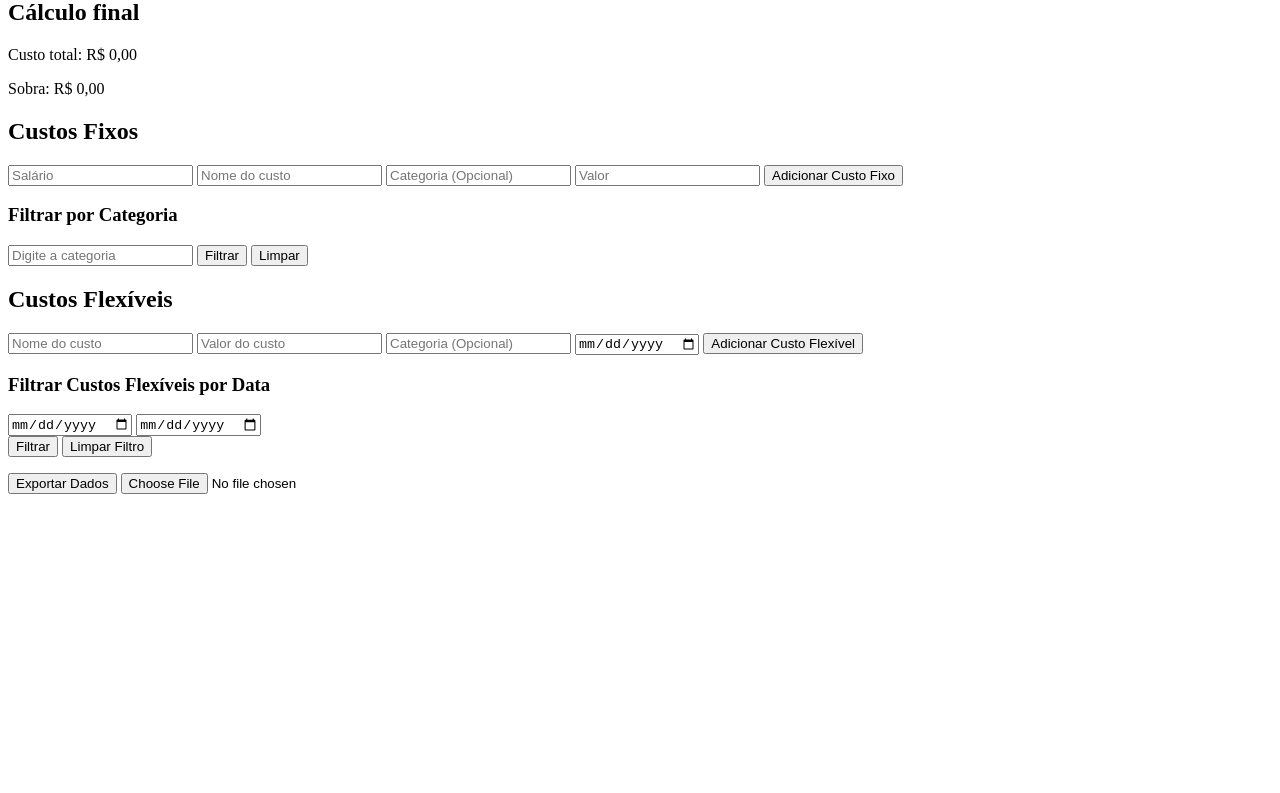
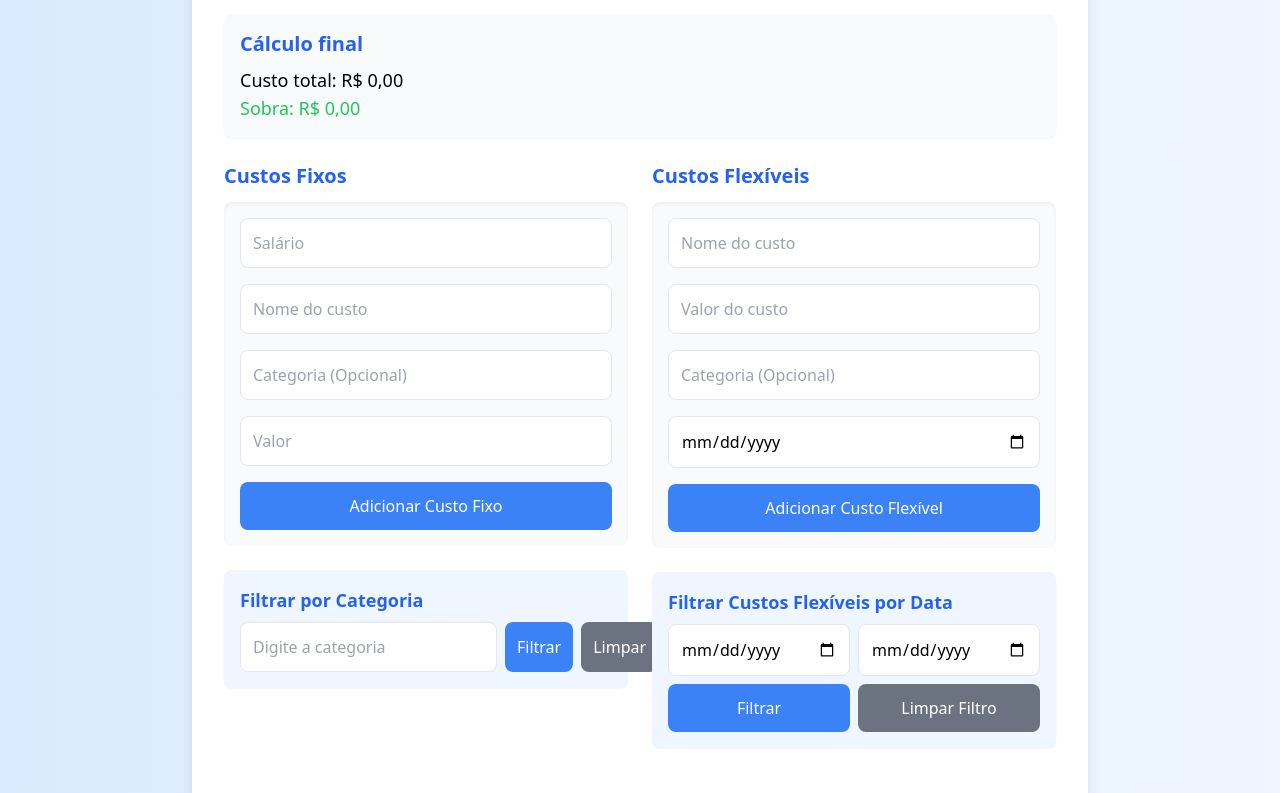
Before and after one commit to yuri-moraes/CostManagement, a website: page index.html in a window 1280 px wide. Shown: the part 110-903 px from the top of the page. Before the commit the page ends 800 px from the top, so only its background shows below. Drawn offline with nearby package versions, Linux system fonts and the light colour scheme; files that its build step writes are made by us from their sources.

Commit message:
fixing html links

```diff
--- a/index.html
+++ b/index.html
@@ -4,8 +4,8 @@
     <meta charset="UTF-8" />
     <meta name="viewport" content="width=device-width, initial-scale=1.0" />
     <title>Gestão de Custos</title>
-    <link href="style.css" rel="stylesheet" />
-    <script defer src="app.js"></script>
+    <link href="./public/style.css" rel="stylesheet" />
+    <script defer src="./public/app.js"></script>
   </head>
   <body
     class="bg-gradient-to-r from-blue-100 to-blue-50 min-h-screen p-4 md:p-6 relative"
```
